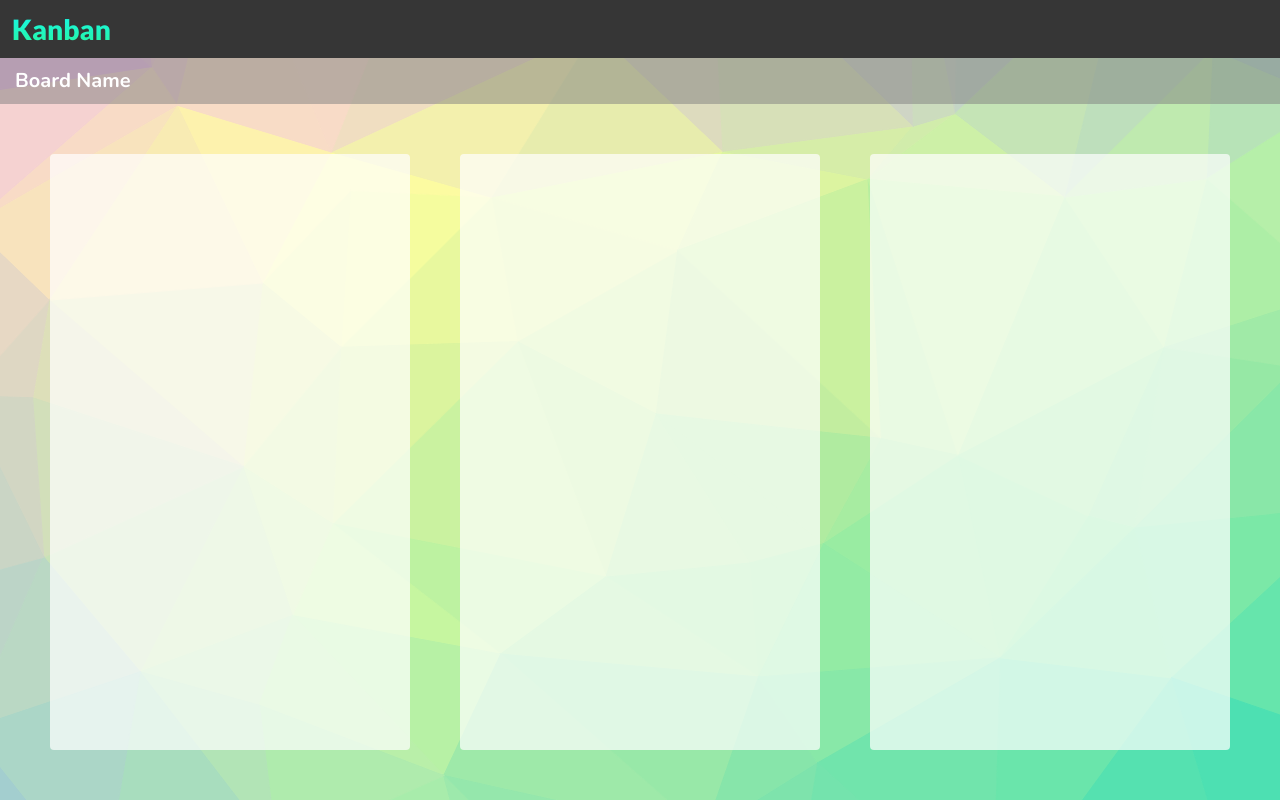
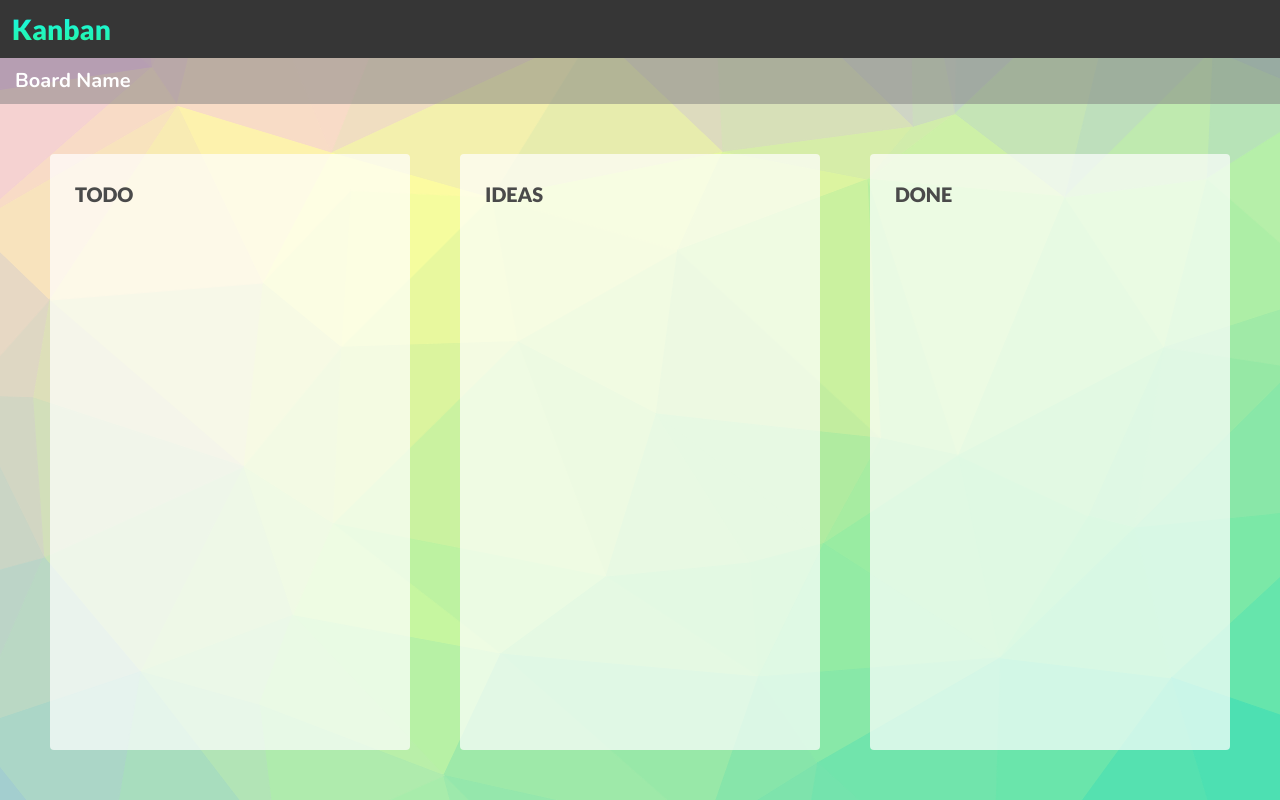
Before and after one commit to marvincayetano/ng-kanban, an Angular app: page / in a window 1280 px wide. Built offline with nearby package versions, Linux system fonts and the light colour scheme.

Commit message:
🔥 Chore: Added headings

```diff
--- a/src/app/pages/main-view/main-view.component.html
+++ b/src/app/pages/main-view/main-view.component.html
@@ -14,9 +14,15 @@
 
     <div class="board-wrapper">
       <div class="board-columns">
-        <div class="board-column"></div>
-        <div class="board-column"></div>
-        <div class="board-column"></div>
+        <div class="board-column">
+          <div class="column-title">Todo</div>
+        </div>
+        <div class="board-column">
+          <div class="column-title">Ideas</div>
+        </div>
+        <div class="board-column">
+          <div class="column-title">Done</div>
+        </div>
       </div>
     </div>
   </div>
--- a/src/app/pages/main-view/main-view.component.scss
+++ b/src/app/pages/main-view/main-view.component.scss
@@ -61,6 +61,14 @@
         &:not(:first-child) {
           margin-left: 0;
         }
+
+        .column-title {
+          font-size: 20px;
+          font-weight: 800;
+          font-family: "lato", sans-serif;
+          text-transform: uppercase;
+          margin-bottom: 20px;
+        }
       }
     }
   }
```
